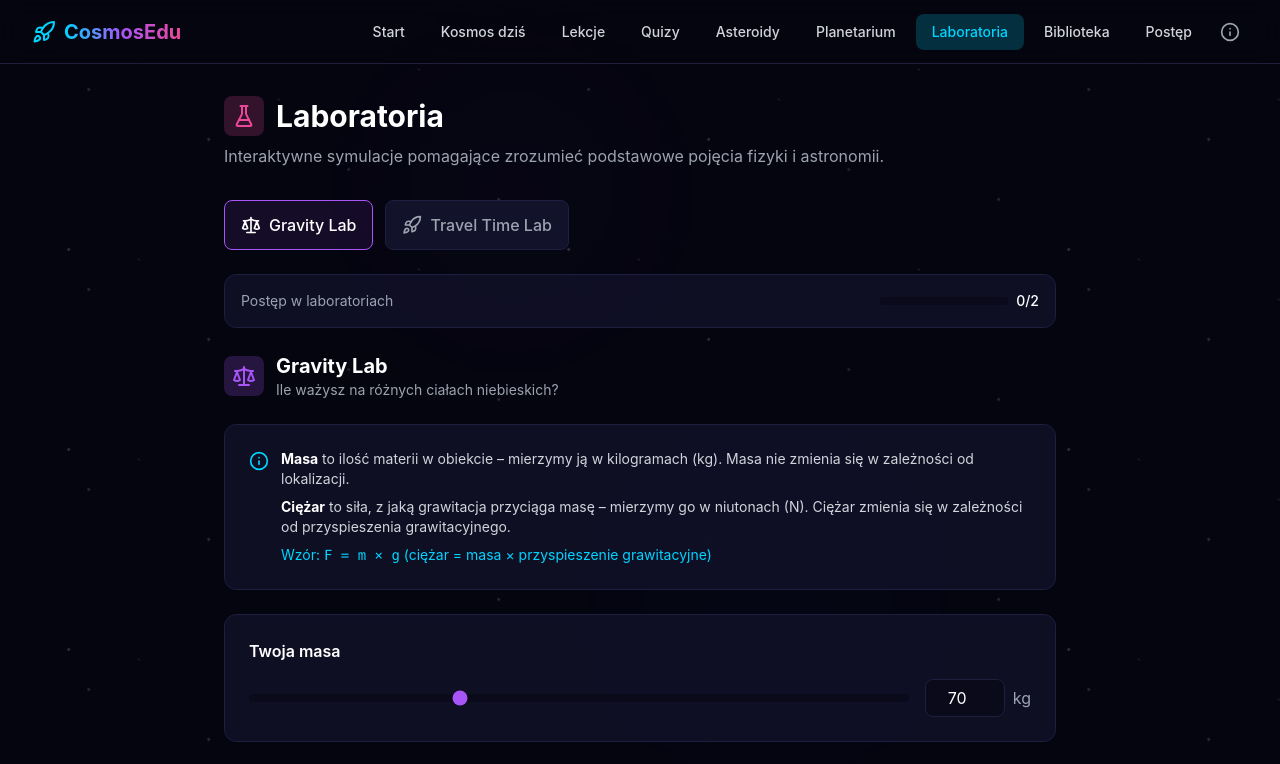
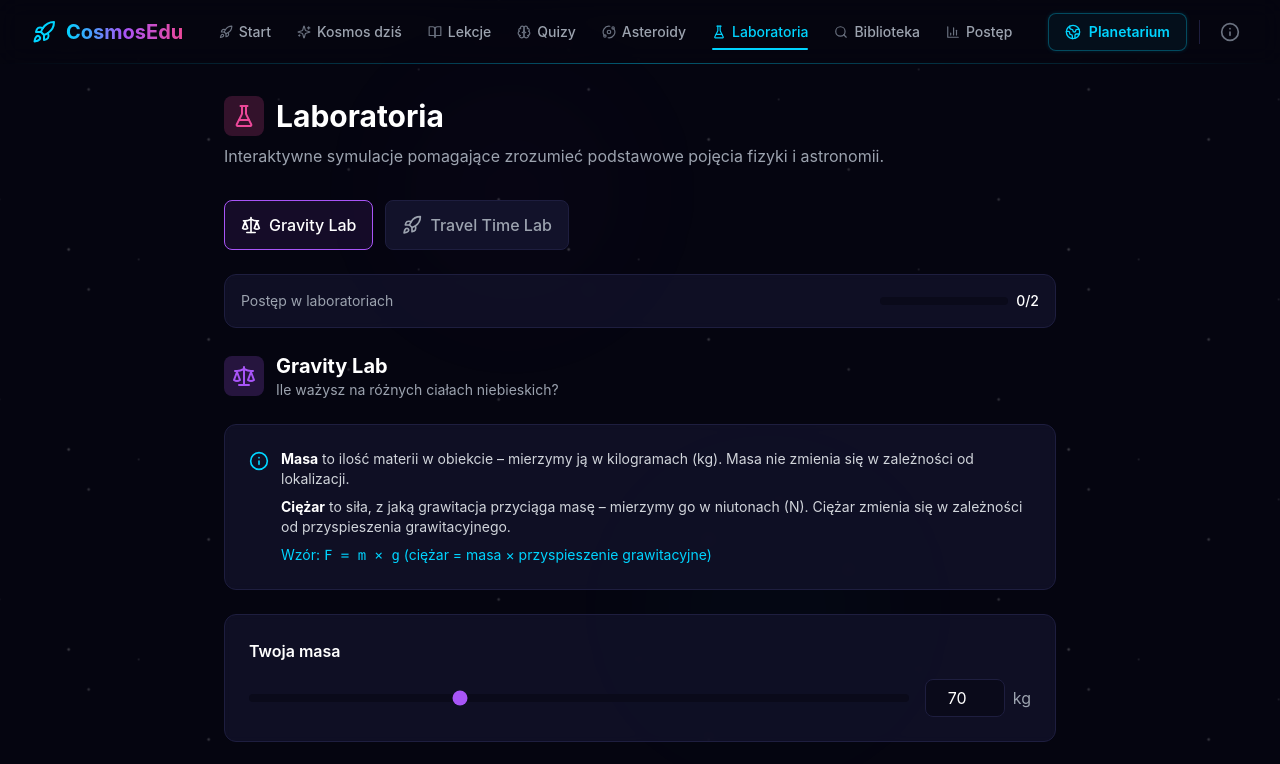
Before and after one commit to rickgolds/edu-cosmos, a Next.js app: page /labs in a window 1280 px wide. Shown: the top 764 px of the page. Built offline with nearby package versions, Linux system fonts and the light colour scheme.

Commit message:
Better navbar design

```diff
--- a/src/app/globals.css
+++ b/src/app/globals.css
@@ -93,6 +93,20 @@
   .animation-delay-500 { animation-delay: 500ms; }
 }
 
+/* Highlighted nav button for Planetarium */
+.nav-planetarium-btn {
+  animation: nav-glow-pulse 3s ease-in-out infinite;
+}
+
+@keyframes nav-glow-pulse {
+  0%, 100% {
+    box-shadow: 0 0 4px rgba(0, 212, 255, 0.15);
+  }
+  50% {
+    box-shadow: 0 0 14px rgba(0, 212, 255, 0.3);
+  }
+}
+
 /* ===========================================
    PLANETARIUM MODULE STYLES
    =========================================== */
--- a/src/components/ui/Navbar.tsx
+++ b/src/components/ui/Navbar.tsx
@@ -3,16 +3,15 @@
 import Link from 'next/link';
 import { usePathname } from 'next/navigation';
 import { useState } from 'react';
-import { Menu, X, Rocket, BookOpen, Brain, Search, BarChart3, Info, Orbit, FlaskConical, Globe2 } from 'lucide-react';
+import { Menu, X, Rocket, BookOpen, Brain, Search, BarChart3, Info, Orbit, FlaskConical, Globe2, Sparkles } from 'lucide-react';
 import { clsx } from 'clsx';
 
 const navLinks = [
   { href: '/', label: 'Start', icon: Rocket },
-  { href: '/apod', label: 'Kosmos dziś', icon: null },
+  { href: '/apod', label: 'Kosmos dziś', icon: Sparkles },
   { href: '/lessons', label: 'Lekcje', icon: BookOpen },
   { href: '/quizzes', label: 'Quizy', icon: Brain },
   { href: '/asteroid-watch', label: 'Asteroidy', icon: Orbit },
-  { href: '/planetarium', label: 'Planetarium', icon: Globe2 },
   { href: '/labs', label: 'Laboratoria', icon: FlaskConical },
   { href: '/library', label: 'Biblioteka', icon: Search },
   { href: '/progress', label: 'Postęp', icon: BarChart3 },
@@ -21,50 +20,86 @@ const navLinks = [
 export function Navbar() {
   const pathname = usePathname();
   const [isOpen, setIsOpen] = useState(false);
+  const isPlanetariumActive = pathname.startsWith('/planetarium');
 
   return (
     <header className="sticky top-0 z-50 w-full">
-      {/* Backdrop blur */}
-      <div className="absolute inset-0 bg-cosmos-darker/80 backdrop-blur-md border-b border-cosmos-border" />
+      {/* Backdrop */}
+      <div className="absolute inset-0 bg-cosmos-darker/80 backdrop-blur-md" />
+      {/* Gradient bottom border */}
+      <div className="absolute bottom-0 left-0 right-0 h-px bg-gradient-to-r from-transparent via-accent-cyan/40 to-transparent" />
 
       <nav className="relative max-w-7xl mx-auto px-4 sm:px-6 lg:px-8">
         <div className="flex items-center justify-between h-16">
           {/* Logo */}
           <Link
             href="/"
-            className="flex items-center gap-2 text-xl font-display font-bold"
+            className="flex items-center gap-2.5 group shrink-0"
             aria-label="CosmosEdu - Strona główna"
           >
-            <Rocket className="w-6 h-6 text-accent-cyan" />
-            <span className="text-gradient">CosmosEdu</span>
+            <div className="relative">
+              <Rocket className="w-6 h-6 text-accent-cyan transition-transform duration-300 group-hover:-rotate-12" />
+              <div className="absolute inset-0 bg-accent-cyan/20 blur-lg rounded-full opacity-0 group-hover:opacity-100 transition-opacity duration-300" />
+            </div>
+            <span className="text-xl font-display font-bold text-gradient">CosmosEdu</span>
           </Link>
 
-          {/* Desktop Navigation */}
-          <div className="hidden md:flex items-center gap-1">
+          {/* Desktop Navigation — center */}
+          <div className="hidden lg:flex items-center gap-0.5">
             {navLinks.map((link) => {
               const isActive = pathname === link.href;
+              const Icon = link.icon;
               return (
                 <Link
                   key={link.href}
                   href={link.href}
                   className={clsx(
-                    'px-4 py-2 rounded-lg text-sm font-medium transition-all duration-200',
+                    'relative px-3 py-2 rounded-lg text-sm font-medium transition-all duration-200 group',
                     isActive
-                      ? 'bg-accent-cyan/20 text-accent-cyan'
-                      : 'text-gray-300 hover:text-white hover:bg-white/5'
+                      ? 'text-accent-cyan'
+                      : 'text-gray-400 hover:text-gray-100 hover:bg-white/5'
                   )}
                 >
-                  {link.label}
+                  <span className="flex items-center gap-1.5">
+                    <Icon className={clsx(
+                      'w-3.5 h-3.5 transition-colors duration-200',
+                      isActive ? 'text-accent-cyan' : 'text-gray-500 group-hover:text-gray-300'
+                    )} />
+                    {link.label}
+                  </span>
+                  {/* Active underline indicator */}
+                  {isActive && (
+                    <span className="absolute bottom-0 left-3 right-3 h-0.5 bg-accent-cyan rounded-full" />
+                  )}
                 </Link>
               );
             })}
+          </div>
+
+          {/* Right section: Planetarium CTA + About */}
+          <div className="hidden lg:flex items-center gap-3 shrink-0">
+            <Link
+              href="/planetarium"
+              className={clsx(
+                'nav-planetarium-btn relative flex items-center gap-2 px-4 py-2 rounded-lg text-sm font-semibold transition-all duration-300',
+                isPlanetariumActive
+                  ? 'bg-accent-cyan/20 text-accent-cyan shadow-[0_0_20px_rgba(0,212,255,0.3)]'
+                  : 'text-accent-cyan border border-accent-cyan/30 bg-accent-cyan/5 hover:bg-accent-cyan/10 hover:border-accent-cyan/50 hover:shadow-[0_0_20px_rgba(0,212,255,0.2)]'
+              )}
+            >
+              <Globe2 className="w-4 h-4" />
+              Planetarium
+            </Link>
+
+            <div className="w-px h-6 bg-cosmos-border" />
+
             <Link
               href="/about"
               className={clsx(
                 'p-2 rounded-lg transition-all duration-200',
                 pathname === '/about'
                   ? 'bg-accent-purple/20 text-accent-purple'
-                  : 'text-gray-400 hover:text-white hover:bg-white/5'
+                  : 'text-gray-500 hover:text-gray-200 hover:bg-white/5'
               )}
               aria-label="O aplikacji"
             >
@@ -75,7 +110,7 @@ export function Navbar() {
           {/* Mobile menu button */}
           <button
             type="button"
-            className="md:hidden p-2 rounded-lg text-gray-300 hover:text-white hover:bg-white/5"
+            className="lg:hidden p-2 rounded-lg text-gray-300 hover:text-white hover:bg-white/5 transition-colors"
             onClick={() => setIsOpen(!isOpen)}
             aria-expanded={isOpen}
             aria-label="Menu nawigacji"
@@ -86,8 +121,25 @@ export function Navbar() {
 
         {/* Mobile Navigation */}
         {isOpen && (
-          <div className="md:hidden py-4 border-t border-cosmos-border animate-fade-in">
+          <div className="lg:hidden py-4 border-t border-cosmos-border/50 animate-fade-in">
             <div className="flex flex-col gap-1">
+              {/* Planetarium CTA — prominent at top */}
+              <Link
+                href="/planetarium"
+                onClick={() => setIsOpen(false)}
+                className={clsx(
+                  'nav-planetarium-btn flex items-center gap-3 px-4 py-3 rounded-lg text-base font-semibold transition-all mb-2',
+                  isPlanetariumActive
+                    ? 'bg-accent-cyan/20 text-accent-cyan shadow-[0_0_12px_rgba(0,212,255,0.3)]'
+                    : 'text-accent-cyan border border-accent-cyan/30 bg-accent-cyan/5'
+                )}
+              >
+                <Globe2 className="w-5 h-5" />
+                Planetarium
+              </Link>
+
+              <div className="h-px bg-cosmos-border/30 mx-2 mb-1" />
+
               {navLinks.map((link) => {
                 const isActive = pathname === link.href;
                 const Icon = link.icon;
@@ -99,23 +151,26 @@ export function Navbar() {
                     className={clsx(
                       'flex items-center gap-3 px-4 py-3 rounded-lg text-base font-medium transition-all',
                       isActive
-                        ? 'bg-accent-cyan/20 text-accent-cyan'
+                        ? 'bg-accent-cyan/10 text-accent-cyan'
                         : 'text-gray-300 hover:text-white hover:bg-white/5'
                     )}
                   >
-                    {Icon && <Icon className="w-5 h-5" />}
+                    <Icon className={clsx('w-5 h-5', isActive ? 'text-accent-cyan' : 'text-gray-500')} />
                     {link.label}
                   </Link>
                 );
               })}
+
+              <div className="h-px bg-cosmos-border/30 mx-2 my-1" />
+
               <Link
                 href="/about"
                 onClick={() => setIsOpen(false)}
                 className={clsx(
                   'flex items-center gap-3 px-4 py-3 rounded-lg text-base font-medium transition-all',
                   pathname === '/about'
-                    ? 'bg-accent-purple/20 text-accent-purple'
-                    : 'text-gray-300 hover:text-white hover:bg-white/5'
+                    ? 'bg-accent-purple/10 text-accent-purple'
+                    : 'text-gray-400 hover:text-white hover:bg-white/5'
                 )}
               >
                 <Info className="w-5 h-5" />
```
